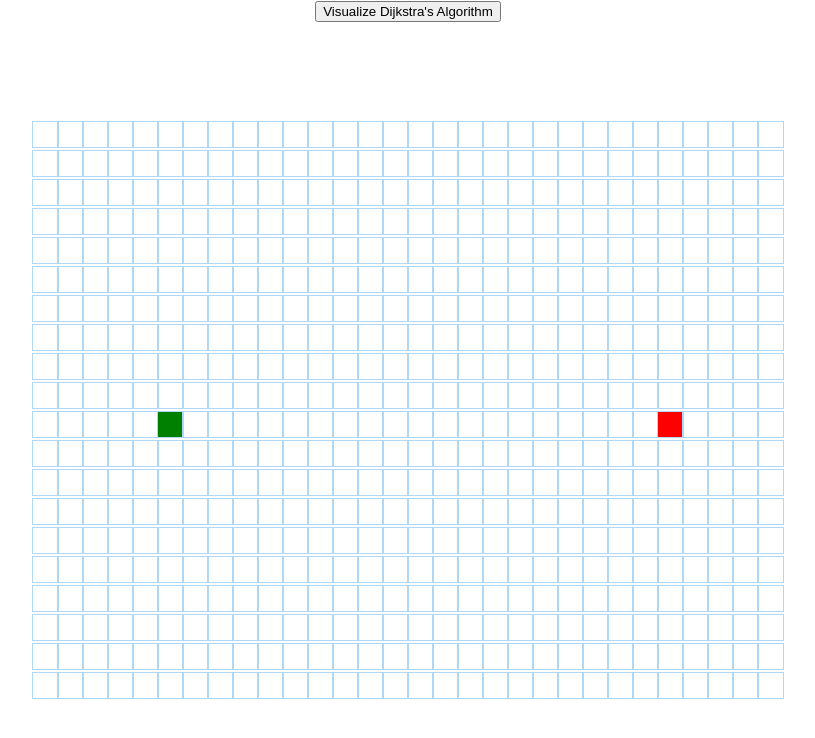
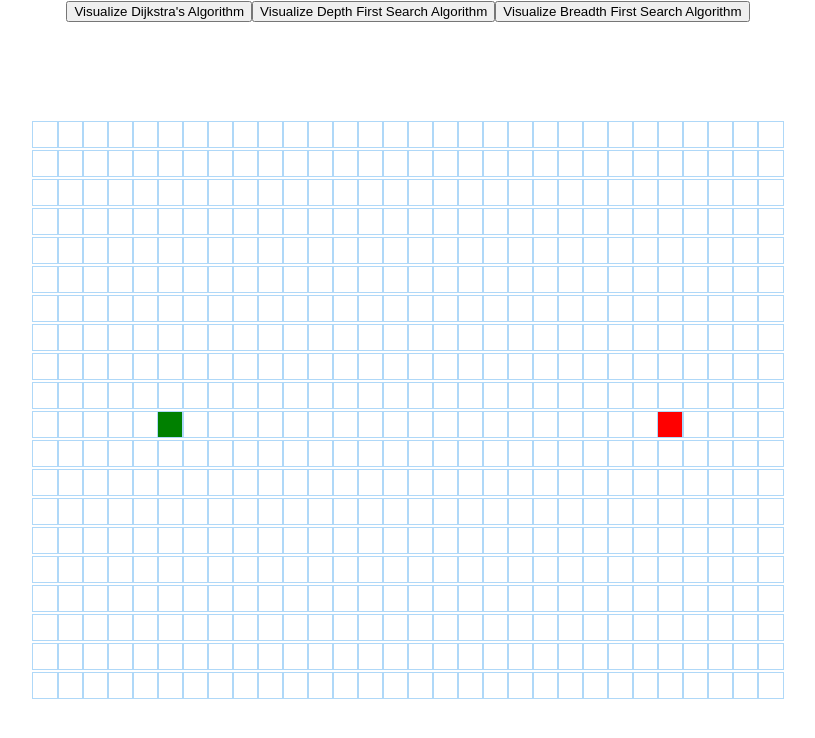
Before and after one commit to Spectre-1/PathV, a React (Create React App) app: page / in a window 1280 px wide. Shown: the top 738 px of the page, without its empty margins (232-1047 px from the left). Built offline with nearby package versions, Linux system fonts and the light colour scheme.

Commit message:
More formatting

```diff
--- a/src/PathVisual/Grid/Grid.css
+++ b/src/PathVisual/Grid/Grid.css
@@ -15,8 +15,8 @@
 
 .node-visited {
   animation-name: visitedAnimation;
-  animation-duration: 1.5s;
-  animation-timing-function: ease-out;
+  animation-duration: 0.5s;
+  animation-timing-function: linear;
   animation-delay: 0;
   animation-direction: alternate;
   animation-iteration-count: 1;
@@ -37,7 +37,7 @@
 
   75% {
     transform: scale(1.2);
-    background-color: rgba(0, 217, 159, 0.75);
+    background-color: rgba(0, 189, 218, 0.672);
   }
 
   100% {
@@ -52,11 +52,28 @@
 
 .node-shortest-path {
   animation-name: shortestPath;
-  animation-duration: 1.5s;
-  animation-timing-function: ease-out;
+  animation-duration: .5s;
+  animation-timing-function: linear;
   animation-delay: 0;
   animation-direction: alternate;
   animation-iteration-count: 1;
   animation-fill-mode: forwards;
   animation-play-state: running;
 }
+
+@keyframes shortestPath {
+  0% {
+    transform: scale(0.6);
+    background-color: rgb(255, 254, 106);
+  }
+
+  50% {
+    transform: scale(1.2);
+    background-color: rgb(255, 254, 106);
+  }
+
+  100% {
+    transform: scale(1);
+    background-color: rgb(255, 254, 106);
+  }
+}
--- a/src/PathVisual/PathVisual.jsx
+++ b/src/PathVisual/PathVisual.jsx
@@ -73,6 +73,48 @@ export default class PathfindingVisualizer extends Component {
     this.animateDijkstra(visitedNodesInOrder, nodesInShortestPathOrder);
   }
 
+  //Temp
+  visualizeDFS() {
+    const {grid} = this.state;
+    const startNode = grid[START_NODE_ROW][START_NODE_COL];
+    const finishNode = grid[FINISH_NODE_ROW][FINISH_NODE_COL];
+    const visitedNodesInOrder = dijkstra(grid, startNode, finishNode);
+    const nodesInShortestPathOrder = getNodesInShortestPathOrder(finishNode);
+    this.animateDijkstra(visitedNodesInOrder, nodesInShortestPathOrder);
+  }
+
+  //Temp
+  visualizeBFS() {
+    const {grid} = this.state;
+    const startNode = grid[START_NODE_ROW][START_NODE_COL];
+    const finishNode = grid[FINISH_NODE_ROW][FINISH_NODE_COL];
+    const visitedNodesInOrder = dijkstra(grid, startNode, finishNode);
+    const nodesInShortestPathOrder = getNodesInShortestPathOrder(finishNode);
+    this.animateDijkstra(visitedNodesInOrder, nodesInShortestPathOrder);
+  }
+
+  //Temp
+  // eslint-disable-next-line
+    visualizeBFS() {
+      const {grid} = this.state;
+      const startNode = grid[START_NODE_ROW][START_NODE_COL];
+      const finishNode = grid[FINISH_NODE_ROW][FINISH_NODE_COL];
+      const visitedNodesInOrder = dijkstra(grid, startNode, finishNode);
+      const nodesInShortestPathOrder = getNodesInShortestPathOrder(finishNode);
+      this.animateDijkstra(visitedNodesInOrder, nodesInShortestPathOrder);
+    }
+
+  //Temp
+  // eslint-disable-next-line
+  visualizeDFS() {
+    const {grid} = this.state;
+    const startNode = grid[START_NODE_ROW][START_NODE_COL];
+    const finishNode = grid[FINISH_NODE_ROW][FINISH_NODE_COL];
+    const visitedNodesInOrder = dijkstra(grid, startNode, finishNode);
+    const nodesInShortestPathOrder = getNodesInShortestPathOrder(finishNode);
+    this.animateDijkstra(visitedNodesInOrder, nodesInShortestPathOrder);
+  }
+
   render() {
     const {grid, mouseIsPressed} = this.state;
 
@@ -80,6 +122,12 @@ export default class PathfindingVisualizer extends Component {
       <>
         <button onClick={() => this.visualizeDijkstra()}>
           Visualize Dijkstra's Algorithm
+        </button>
+        <button onClick={() => this.visualizeBFS()}>
+          Visualize Depth First Search Algorithm
+        </button>
+        <button onClick={() => this.visualizeDFS()}>
+          Visualize Breadth First Search Algorithm
         </button>
         <div className="grid">
           {grid.map((row, rowIdx) => {
```
